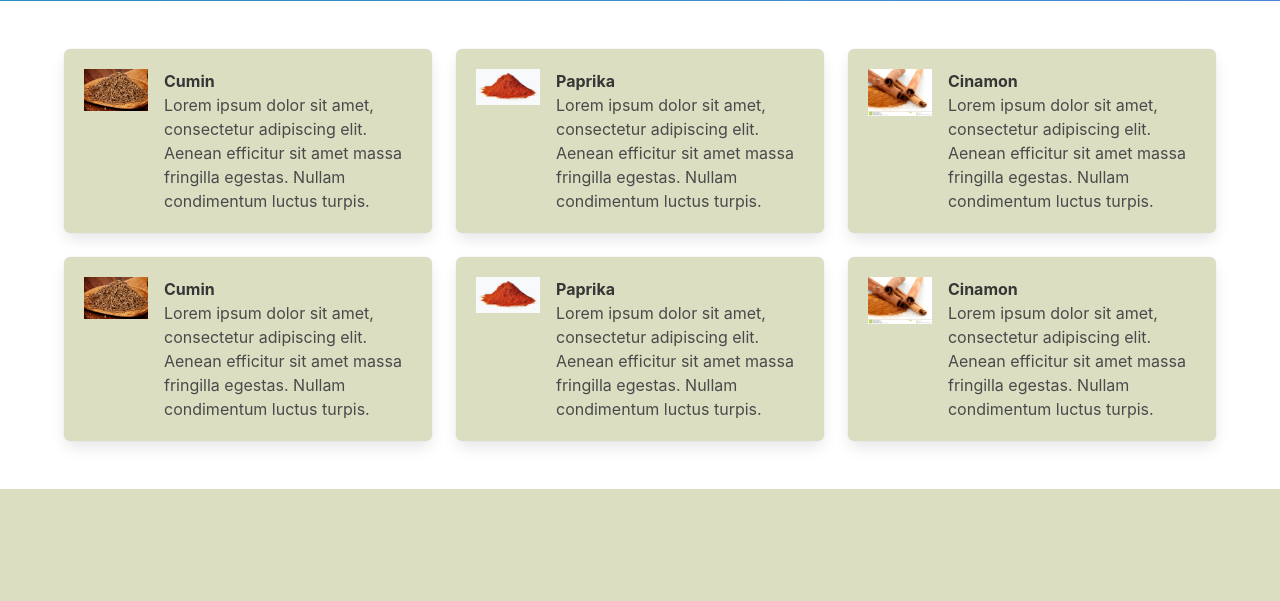
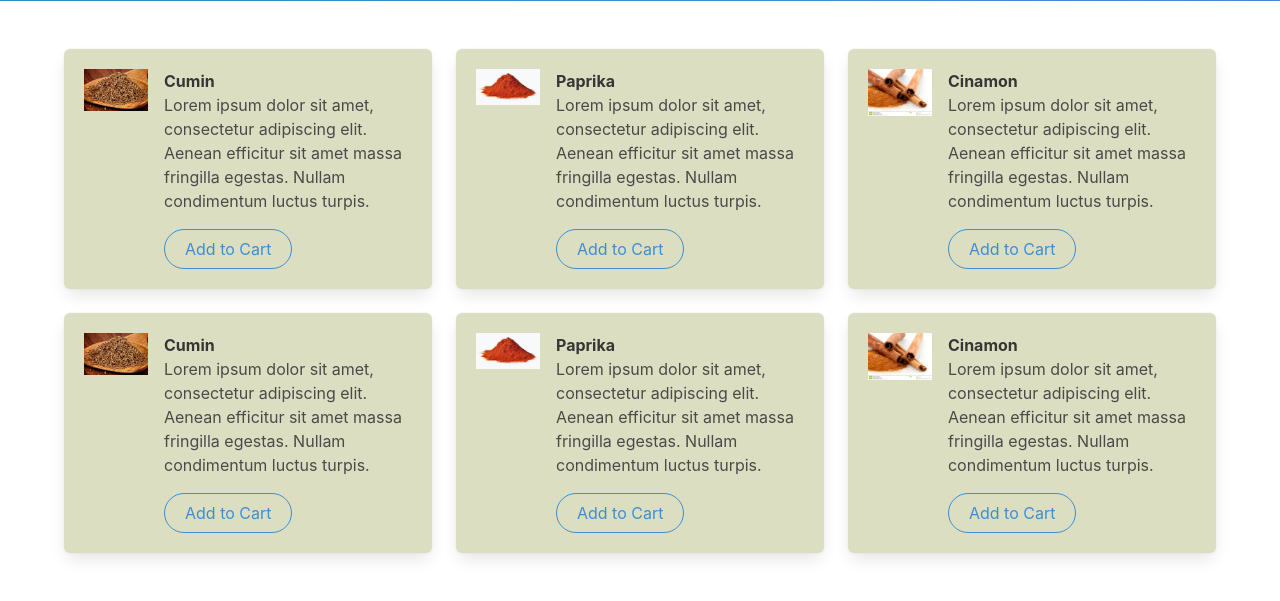
Before and after one commit to afitzer/Spice-Central, a Django app: page /spices/ in a window 1280 px wide. Shown: the part 368-969 px from the top of the page. Before the commit the page ends 857 px from the top, so only its background shows below. Run offline with Django 4.2, Linux system fonts and the light colour scheme.

Commit message:
added the add to cart

```diff
--- a/spices/templates/spices/index.html
+++ b/spices/templates/spices/index.html
@@ -107,6 +107,9 @@
                                             Lorem ipsum dolor sit amet, consectetur adipiscing elit. Aenean efficitur sit amet massa fringilla egestas.
                                             Nullam condimentum luctus turpis.
                                         </p>
+                                        <button class="button is-info is-rounded is-outlined">
+                                            Add to Cart
+                                        </button>
                                     </div>
                                 </div>
                             </article>
@@ -130,6 +133,9 @@
                                             egestas.
                                             Nullam condimentum luctus turpis.
                                         </p>
+                                        <button class="button is-info is-rounded is-outlined">
+                                            Add to Cart
+                                        </button>
                                     </div>
                                 </div>
                             </article>
@@ -153,6 +159,9 @@
                                             egestas.
                                             Nullam condimentum luctus turpis.
                                         </p>
+                                        <button class="button is-info is-rounded is-outlined">
+                                            Add to Cart
+                                        </button>
                                     </div>
                                 </div>
                             </article>
@@ -178,6 +187,9 @@
                                             fringilla egestas.
                                             Nullam condimentum luctus turpis.
                                         </p>
+                                        <button class="button is-info is-rounded is-outlined">
+                                            Add to Cart
+                                        </button>
                                     </div>
                                 </div>
                             </article>
@@ -202,6 +214,9 @@
                                             egestas.
                                             Nullam condimentum luctus turpis.
                                         </p>
+                                        <button class="button is-info is-rounded is-outlined">
+                                            Add to Cart
+                                        </button>
                                     </div>
                                 </div>
                             </article>
@@ -226,6 +241,9 @@
                                             egestas.
                                             Nullam condimentum luctus turpis.
                                         </p>
+                                        <button class="button is-info is-rounded is-outlined">
+                                            Add to Cart
+                                        </button>
                                     </div>
                                 </div>
                             </article>
```
